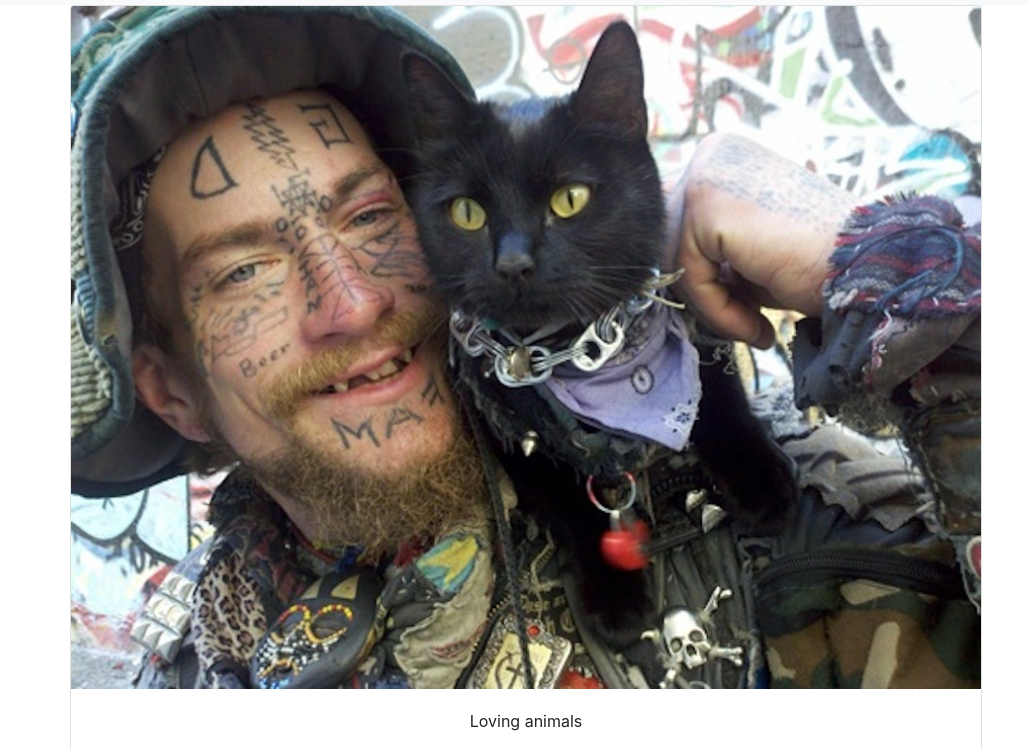
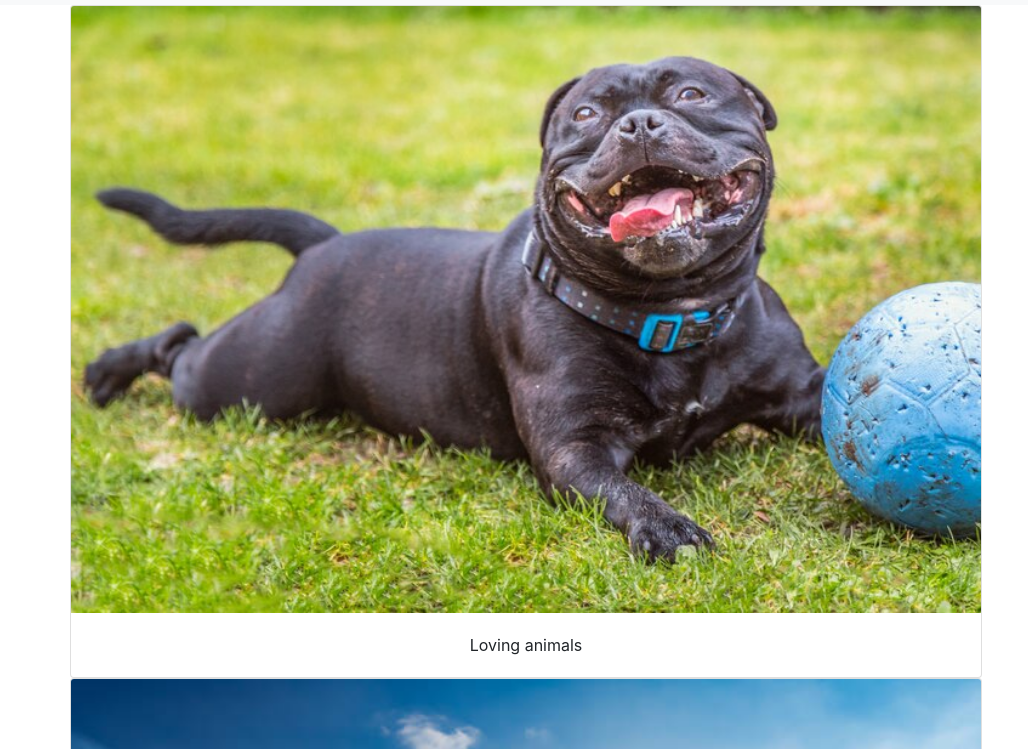
Before and after one commit to Scott7710/Responsive-Portfolio, a plain HTML site: page portfolio.html in a window 1280 px wide. Shown: the part 51-800 px from the top of the page, without its empty margins (0-1028 px from the left). Drawn offline with nearby package versions, Linux system fonts and the light colour scheme.

Commit message:
ready to style

```diff
--- a/portfolio.html
+++ b/portfolio.html
@@ -34,12 +34,13 @@
   <!-- first pic -->
   <div class="row">
     <div class="card" style="width: 80%">
-      <img class="card-img-top" src="/assets/img/wook.jpg" alt="wookstar loves kittys">
+      <img class="card-img-top" src="/assets/img/doggy.jpg" alt="frenchie smiling">
       <div class="card-body d-flex justify-content-center">
         <p class="card-text">Loving animals </p>
     </div>
   </div>
 </div>
+
 <!-- second pic -->
 <div class="row">
   <div class="card" style="width: 80%;">
@@ -49,6 +50,7 @@
   </div>
 </div>
 </div>
+
 <!-- third pic -->
 <div class="row">
   <div class="card" style="width: 80%">
@@ -60,17 +62,6 @@
 </div>
 </section>
 
-
-
-
-
-
-
-
-
-
-
-
 <!--jquery, javascript, popper-->
 <script src="https://code.jquery.com/jquery-3.5.1.slim.min.js" integrity="sha384-DfXdz2htPH0lsSSs5nCTpuj/zy4C+OGpamoFVy38MVBnE+IbbVYUew+OrCXaRkfj" crossorigin="anonymous"></script>
 <script src="https://cdn.jsdelivr.net/npm/popper.js@1.16.1/dist/umd/popper.min.js" integrity="sha384-9/reFTGAW83EW2RDu2S0VKaIzap3H66lZH81PoYlFhbGU+6BZp6G7niu735Sk7lN" crossorigin="anonymous"></script>
```
Also changed, not shown: index.html (+1 -1 lines), assets/img/doggy.jpg (added).
